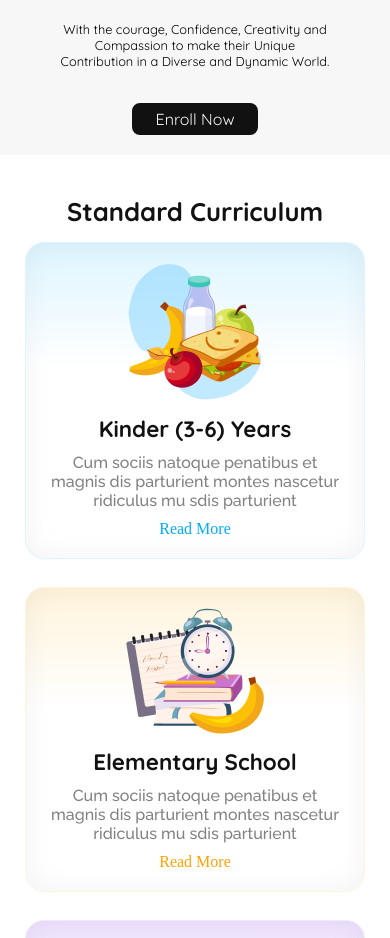
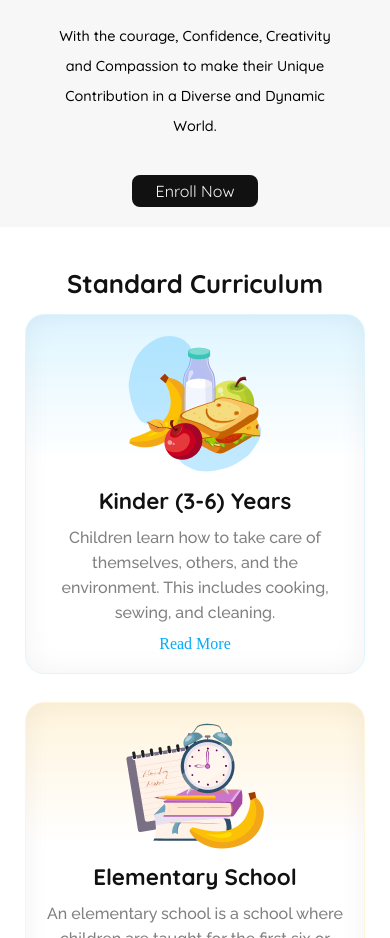
Before and after one commit to mdkamranhossain/assignment-2, a plain HTML site: page index.html in a window 390 px wide. Shown: the part 554-1492 px from the top of the page. Drawn offline with Linux system fonts and the light colour scheme.

Commit message:
some change on text

```diff
--- a/index.html
+++ b/index.html
@@ -69,21 +69,21 @@
                     <div class="curri-card" id="curri-card1">
                         <img src="assets/kinder.png" alt="kinder">
                         <h4>Kinder (3-6) Years</h4>
-                        <p>Cum sociis natoque penatibus et magnis dis parturient montes nascetur ridiculus mu sdis parturient</p>
+                        <p>Children learn how to take care of themselves, others, and the environment. This includes cooking, sewing, and cleaning. </p>
                         <a href="">Read More</a>
                     </div>
 
                     <div class="curri-card" id="curri-card2">
                         <img src="assets/elementary.png" alt="elementary">
                         <h4>Elementary School</h4>
-                        <p>Cum sociis natoque penatibus et magnis dis parturient montes nascetur ridiculus mu sdis parturient</p>
+                        <p>An elementary school is a school where children are taught for the first six or sometimes eight years of their education.</p>
                         <a href="">Read More</a>
                     </div>
 
                     <div class="curri-card" id="curri-card3">
                         <img src="assets/middle.png" alt="kinder">
                         <h4>Middle (10-16) Years</h4>
-                        <p>Cum sociis natoque penatibus et magnis dis parturient montes nascetur ridiculus mu sdis parturient</p>
+                        <p>The middle years, which are roughly ages 10–16, are a time of significant physical and intellectual growth. children develop new thinking skills. </p>
                         <a href="">Read More</a>
                     </div>
 
--- a/style.css
+++ b/style.css
@@ -146,6 +146,7 @@ img{
     font-size: 1.25rem;
     font-weight: 400;
     margin-bottom: 24px;
+    line-height: 30px;
 }
 .banner-img{
     text-align: right;
@@ -186,6 +187,7 @@ img{
 .curri-card{
     text-align: center;
     padding: 40px;
+    flex: 1;
 }
 .curri-card h4{
     color: var(--color-black);
@@ -199,10 +201,10 @@ img{
     font-family: var(--font-second);
     font-size: 1rem;
     font-weight: 500;
+    text-decoration: none;
+    line-height: 25px;
 }
-.curri-card p{
-    text-decoration: none;
-}
+
 .curri-card img, h4, p, a{
     padding-bottom: 32px;
 }
@@ -357,6 +359,7 @@ img{
     font-size: 1rem;
     padding: 0 40px;
     padding-bottom: 30px;
+    line-height: 25px;
 }
 
 .story-card-imgend{
@@ -578,7 +581,8 @@ footer{
     }
 
     .banner-text p {
-        font-size: .8rem;
+        font-size: .9rem;
+        font-weight: 500;
     }
 
 
@@ -754,6 +758,7 @@ footer{
     }
     .banner-text p {
         font-size: 1.1rem;
+        line-height: 25px;
     }
 
 
```
